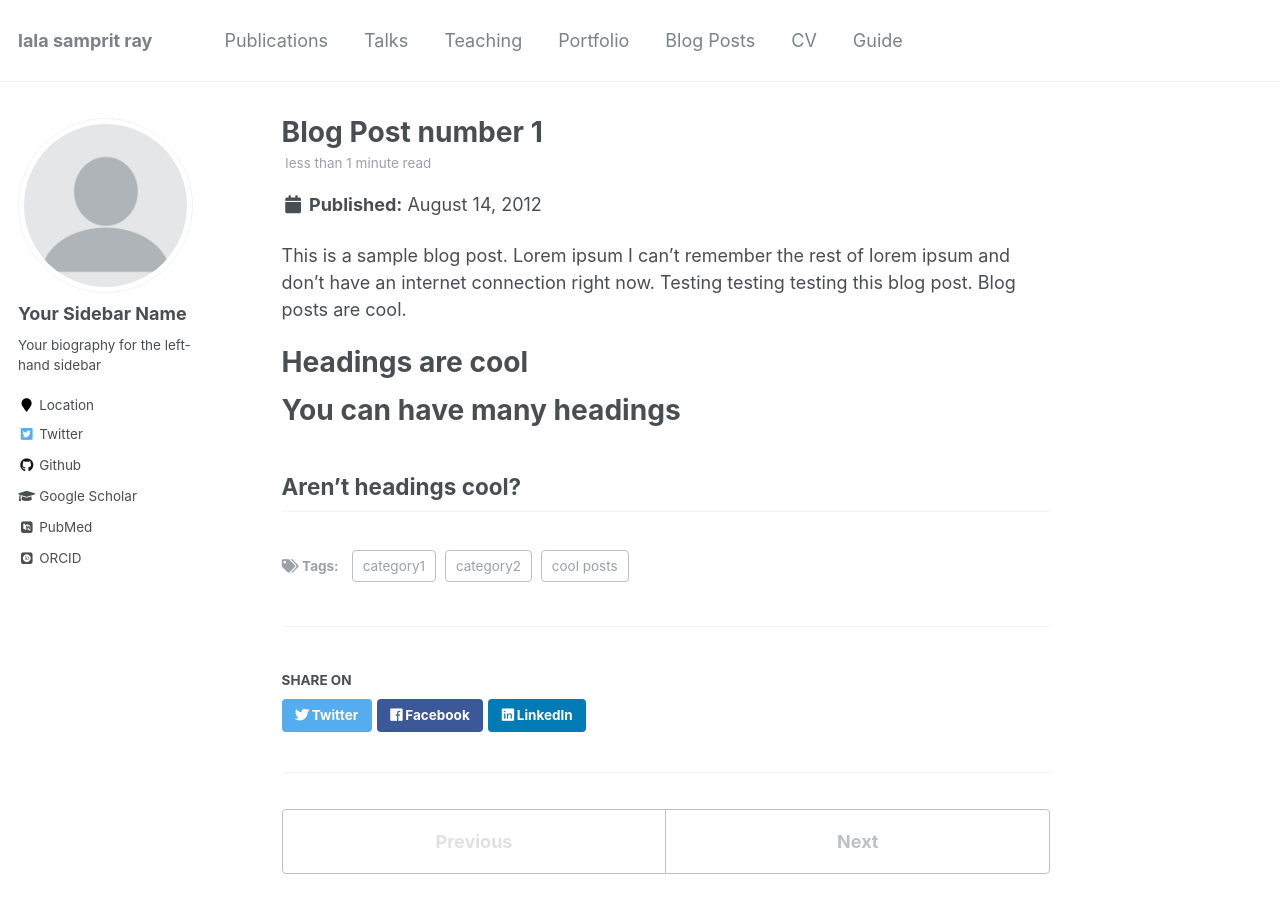
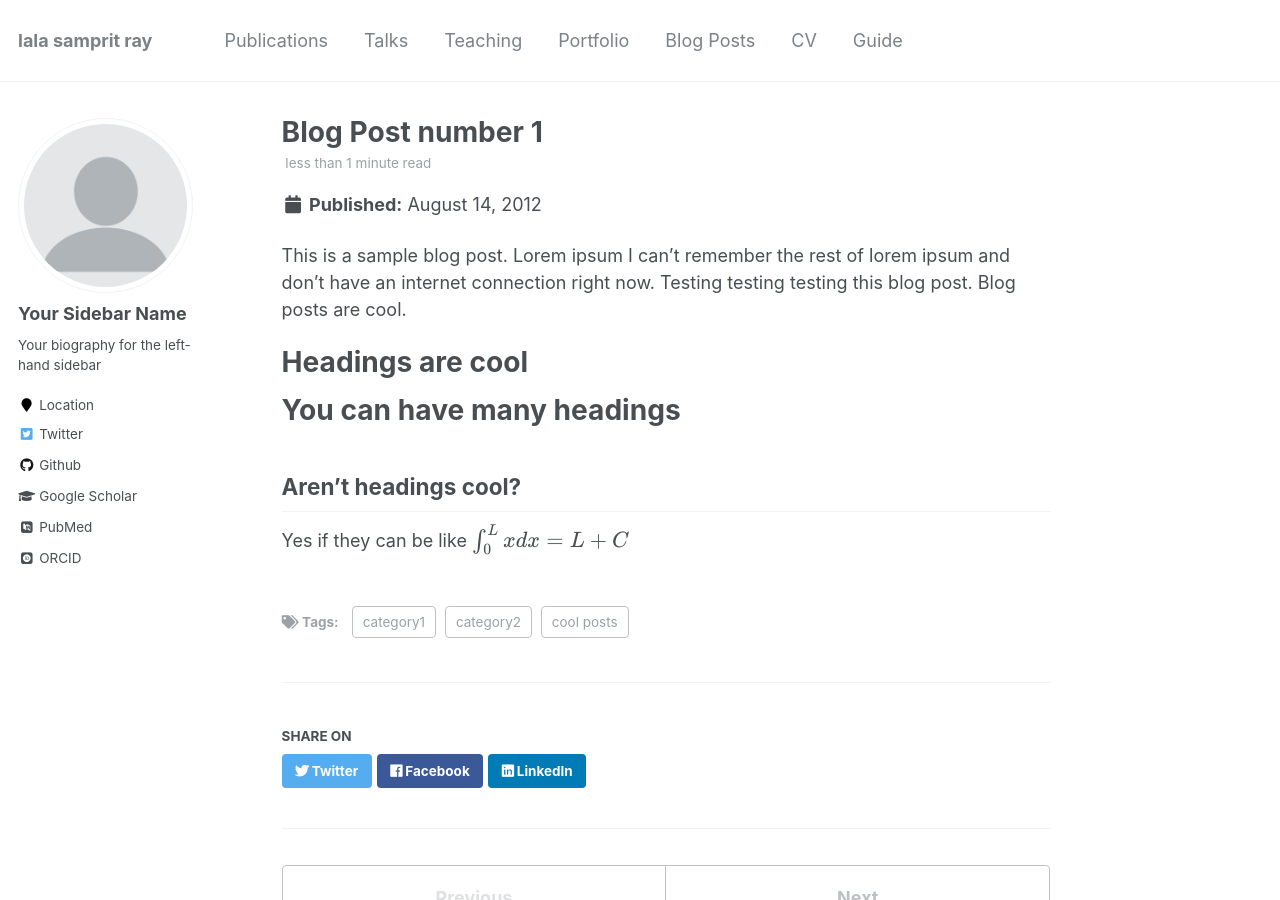
Before and after one commit to lalasampritray/lalasampritray.github.io, a Jekyll site: the page built from _posts/2012-08-14-blog-post-1.md, in a window 1280 px wide and 900 px high. Built offline with Jekyll 4.4.1, drawn with Linux system fonts in a browser that asks for light colours; some web fonts are replaced; formulas are drawn with MathJax 3.

Commit message:
Update 2012-08-14-blog-post-1.md

```diff
--- a/_posts/2012-08-14-blog-post-1.md
+++ b/_posts/2012-08-14-blog-post-1.md
@@ -18,3 +18,5 @@ You can have many headings
 
 Aren't headings cool?
 ------
+
+Yes if they can be like $$\int_0^Lxdx=L+C$$
```
